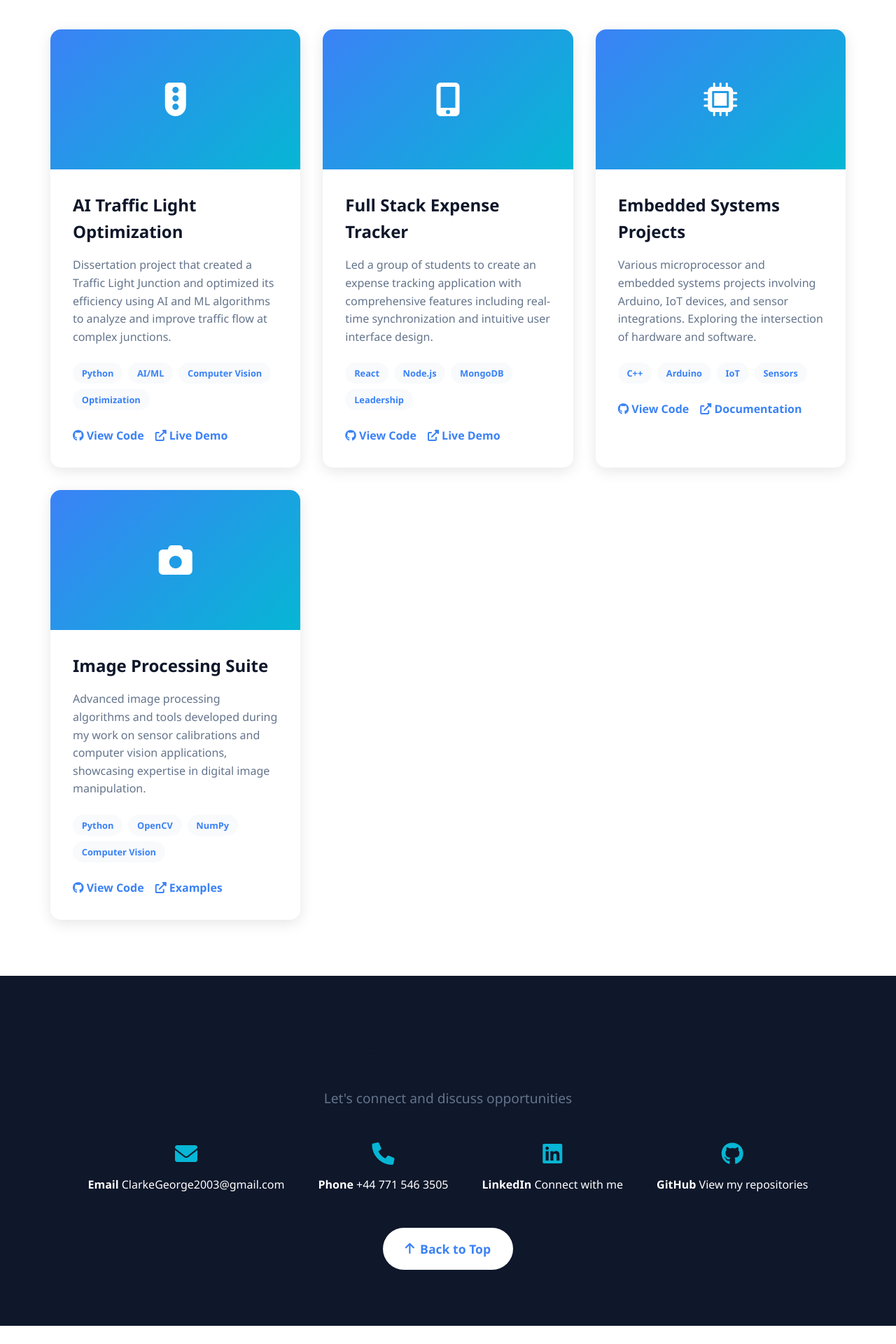
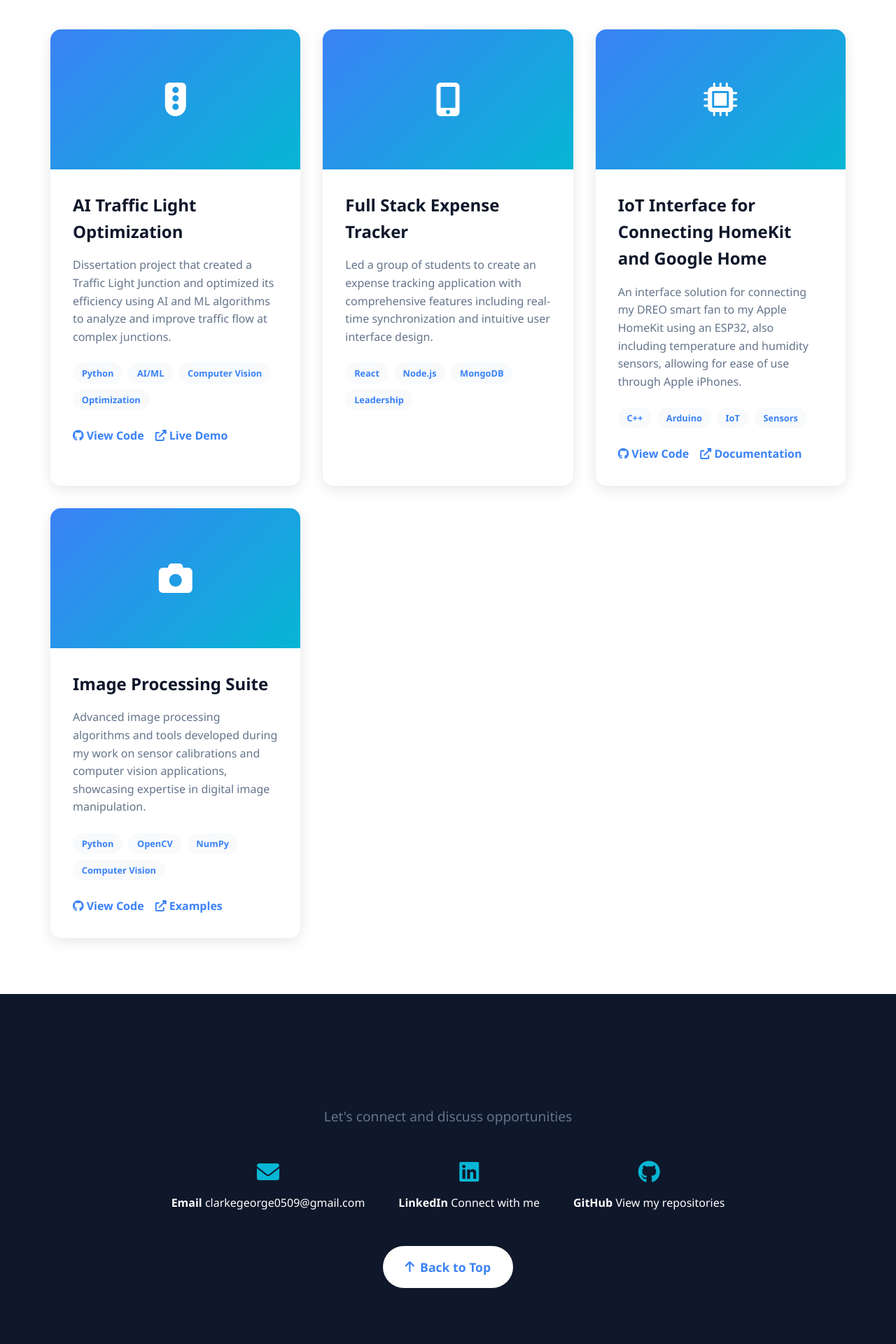
Before and after one commit to clarkeyg/CVWebsite, a Flask app: page / in a window 1280 px wide. Shown: the part 3193-5113 px from the top of the page at 70% size. Before the commit the page ends 5087 px from the top, so only its background shows below. Run offline with Flask 3, Linux system fonts and the light colour scheme.

Commit message:
customised bits

```diff
--- a/templates/index.html
+++ b/templates/index.html
@@ -707,8 +707,8 @@
                             <span class="tech-tag">Optimization</span>
                         </div>
                         <div class="project-links">
-                            <a href="#" class="project-link"><i class="fab fa-github"></i> View Code</a>
-                            <a href="#" class="project-link"><i class="fas fa-external-link-alt"></i> Live Demo</a>
+                            <a href="https://github.com/clarkeyg/TrafficLightsOptimisation" class="project-link"><i class="fab fa-github"></i> View Code</a>
+                            <a href="https://github.com/clarkeyg/TrafficLightsOptimisation" class="project-link"><i class="fas fa-external-link-alt"></i> Live Demo</a>
                         </div>
                     </div>
                 </div>
@@ -726,10 +726,6 @@
                             <span class="tech-tag">MongoDB</span>
                             <span class="tech-tag">Leadership</span>
                         </div>
-                        <div class="project-links">
-                            <a href="#" class="project-link"><i class="fab fa-github"></i> View Code</a>
-                            <a href="#" class="project-link"><i class="fas fa-external-link-alt"></i> Live Demo</a>
-                        </div>
                     </div>
                 </div>
 
@@ -738,8 +734,8 @@
                         <i class="fas fa-microchip"></i>
                     </div>
                     <div class="project-content">
-                        <h3 class="project-title">Embedded Systems Projects</h3>
-                        <p class="project-description">Various microprocessor and embedded systems projects involving Arduino, IoT devices, and sensor integrations. Exploring the intersection of hardware and software.</p>
+                        <h3 class="project-title">IoT Interface for Connecting HomeKit and Google Home</h3>
+                        <p class="project-description">An interface solution for connecting my DREO smart fan to my Apple HomeKit using an ESP32, also including temperature and humidity sensors, allowing for ease of use through Apple iPhones.</p>
                         <div class="project-tech">
                             <span class="tech-tag">C++</span>
                             <span class="tech-tag">Arduino</span>
@@ -747,8 +743,8 @@
                             <span class="tech-tag">Sensors</span>
                         </div>
                         <div class="project-links">
-                            <a href="#" class="project-link"><i class="fab fa-github"></i> View Code</a>
-                            <a href="#" class="project-link"><i class="fas fa-external-link-alt"></i> Documentation</a>
+                            <a href="https://github.com/clarkeyg/HomeSpan-IoT-Interface" class="project-link"><i class="fab fa-github"></i> View Code</a>
+                            <a href="https://github.com/clarkeyg/HomeSpan-IoT-Interface" class="project-link"><i class="fas fa-external-link-alt"></i> Documentation</a>
                         </div>
                     </div>
                 </div>
@@ -788,21 +784,14 @@
                         <i class="fas fa-envelope"></i>
                         <div>
                             <strong>Email</strong>
-                            <a href="mailto:ClarkeGeorge2003@gmail.com">ClarkeGeorge2003@gmail.com</a>
-                        </div>
-                    </div>
-                    <div class="contact-item">
-                        <i class="fas fa-phone"></i>
-                        <div>
-                            <strong>Phone</strong>
-                            <a href="tel:+447715463505">+44 771 546 3505</a>
+                            <a href="mailto:clarkegeorge0509@gmail.com">clarkegeorge0509@gmail.com</a>
                         </div>
                     </div>
                     <div class="contact-item">
                         <i class="fab fa-linkedin"></i>
                         <div>
                             <strong>LinkedIn</strong>
-                            <a href="https://linkedin.com/in/george-clarke-900a3b238" target="_blank">Connect with me</a>
+                            <a href="https://www.linkedin.com/in/george-clarke-806ab3238/" target="_blank">Connect with me</a>
                         </div>
                     </div>
                     <div class="contact-item">
```
